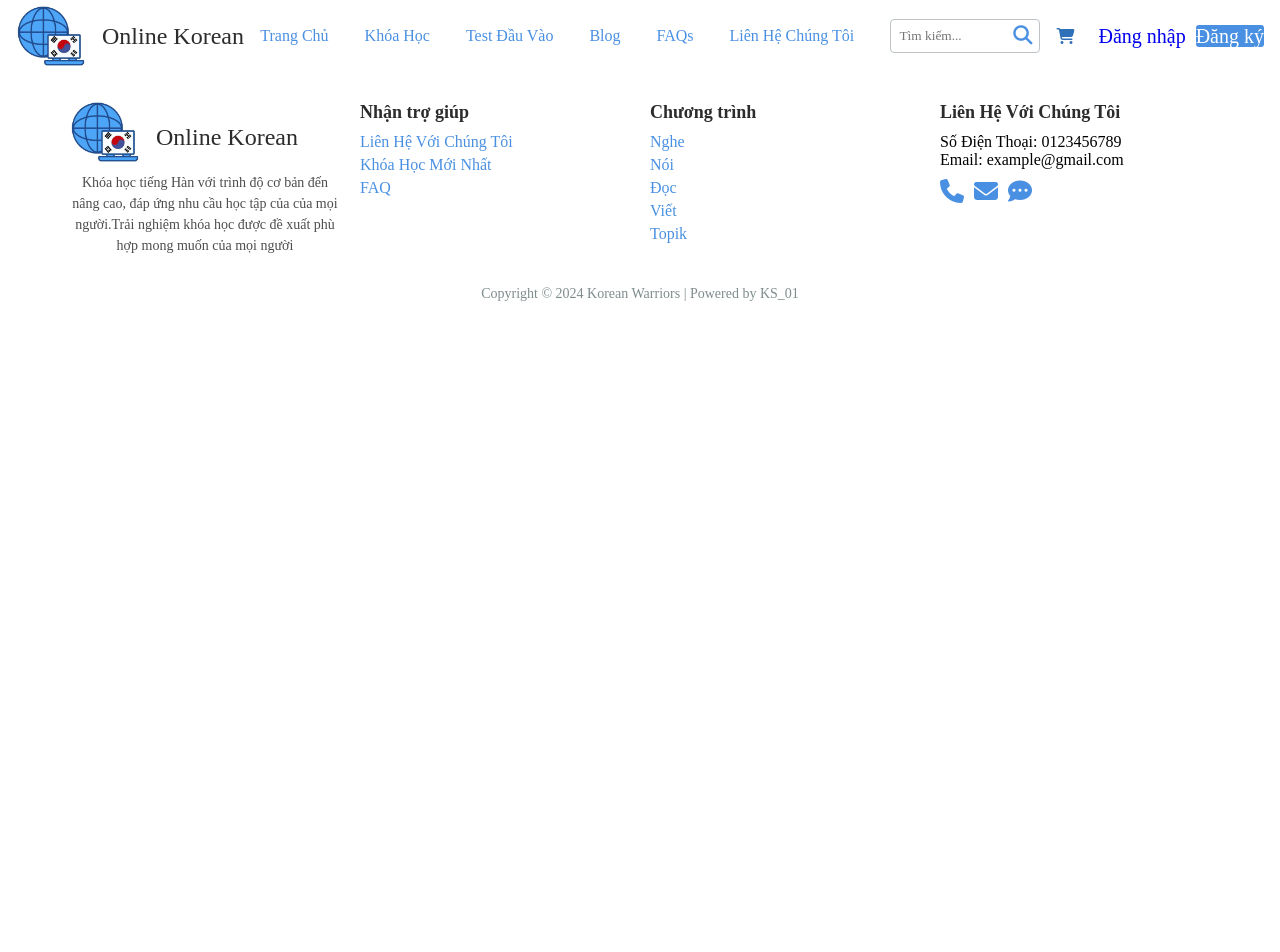
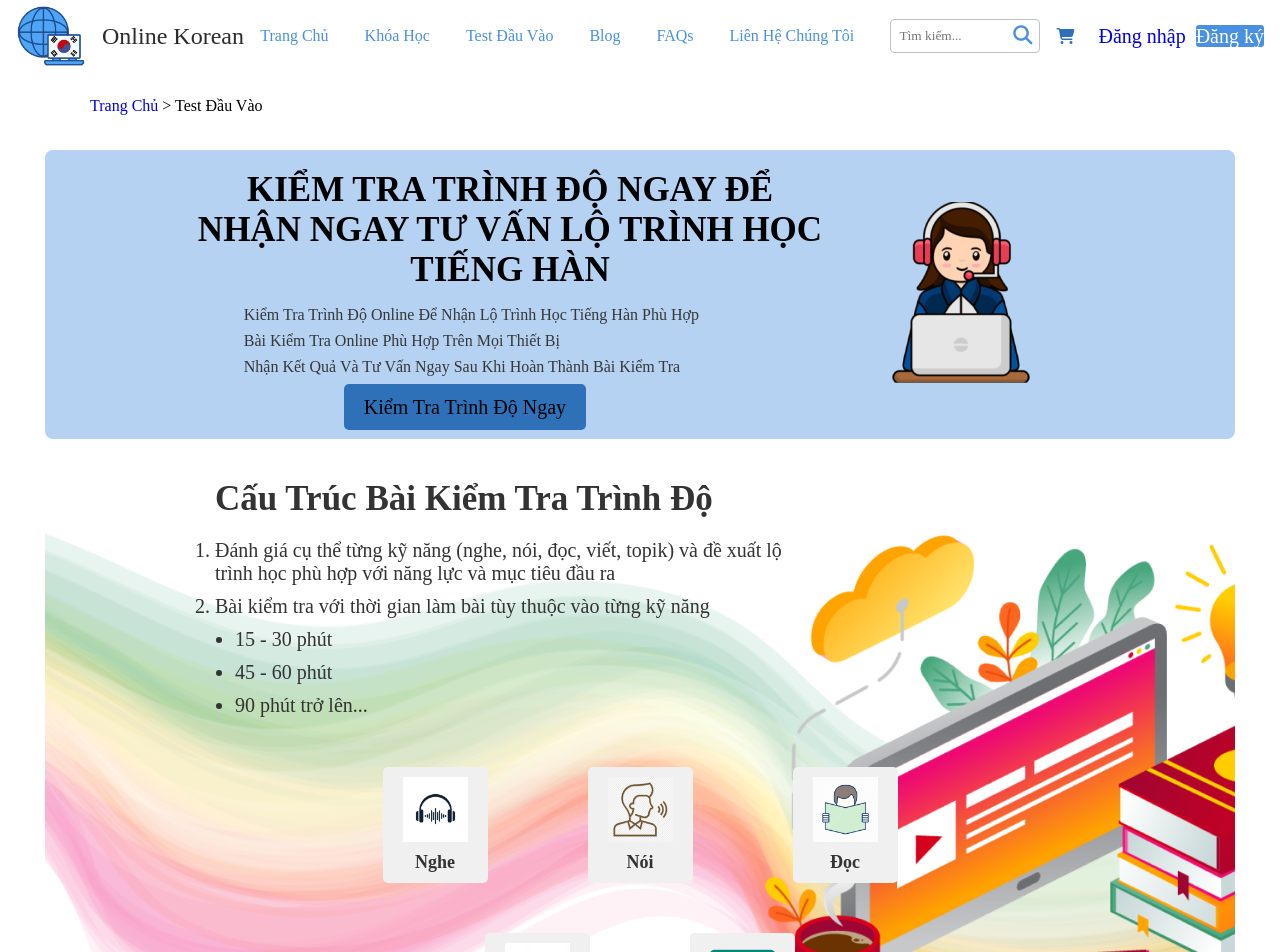
Before and after one commit to tutruong-dev/OnlineKorean, a React (Create React App) app: page /Opening_Test in a window 1280 px wide. Shown: the top 952 px of the page. Before the commit the page ends 800 px from the top, so only its background shows below. Built offline with nearby package versions, Linux system fonts and the light colour scheme.

Commit message:
tu ve nha

```diff
--- a/src/Css/Opening_Test.css
+++ b/src/Css/Opening_Test.css
@@ -53,7 +53,7 @@
   }
 
   .right-container img {
-    max-width: 250px; /* Adjusts the image size */
+    max-width: 250px;
     height: auto;
     border-radius: 8px;
     margin-left: 10px;
@@ -116,8 +116,8 @@
   }
 
   .skill-img {
-    width: 65px; /* Điều chỉnh kích thước ảnh theo nhu cầu */
-    height: 65px; /* Điều chỉnh kích thước ảnh theo nhu cầu */
+    width: 65px;
+    height: 65px;
     display: block;
     margin: 0 auto 10px auto;
   }
--- a/src/components/Header.js
+++ b/src/components/Header.js
@@ -72,7 +72,7 @@ function Header() {
         <div className="nav-links">
           <Link to="/Home-Page" className="nav-link">Trang Chủ</Link>
           <Link to="/Khóa-Học" className="nav-link">Khóa Học</Link>
-          <Link to="/TestInputPage" className="nav-link">Test Đầu Vào</Link>
+          <Link to="/Opening_Test" className="nav-link">Test Đầu Vào</Link>
           <Link to="/Blog" className="nav-link">Blog</Link>
           <Link to="/FAQs" className="nav-link">FAQs</Link>
           <Link to="/Liên-Hệ-Với-Chúng-Tôi" className="nav-link">Liên Hệ Chúng Tôi</Link>
--- a/src/index.css
+++ b/src/index.css
@@ -20,3 +20,6 @@
 @import "Css/Blog.css";
 @import "Css/Sidebar.css";
 @import "Css/TestInput.css";
+@import "Css/Opening_Test.css";
+@import "Css/breakcrumb.css";
+@import "Css/Survey.css";
--- a/src/index.js
+++ b/src/index.js
@@ -32,7 +32,7 @@ const App = () => (
       <Route path="/Đăng-Ký" element={<RegisterPage />} />
       <Route path="/Login" element={<LoginPages />} />
       <Route path="/Register" element={<RegisterPage />} />
-      <Route path="/Test Đầu Vào" element={<TestPages />} />
+      <Route path="/Opening_Test" element={<TestPages />} />
       <Route path="/Liên-Hệ-Với-Chúng-Tôi" element={<ContactPages />} />
       <Route path="/Kiểm Tra Trình Độ" element={<Surveys />} />
       <Route path="/Khóa-Học" element={<CourseListing />} />
```
